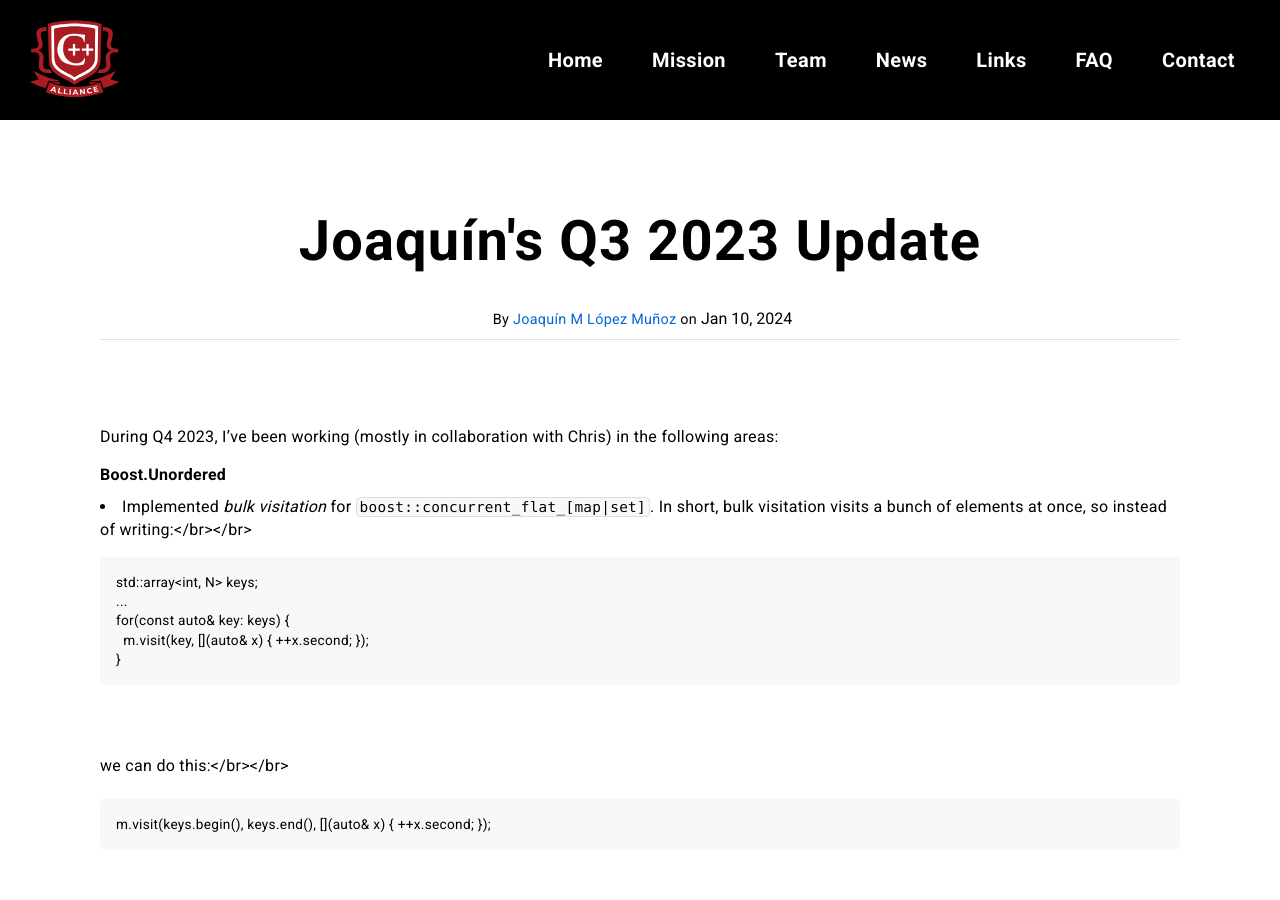
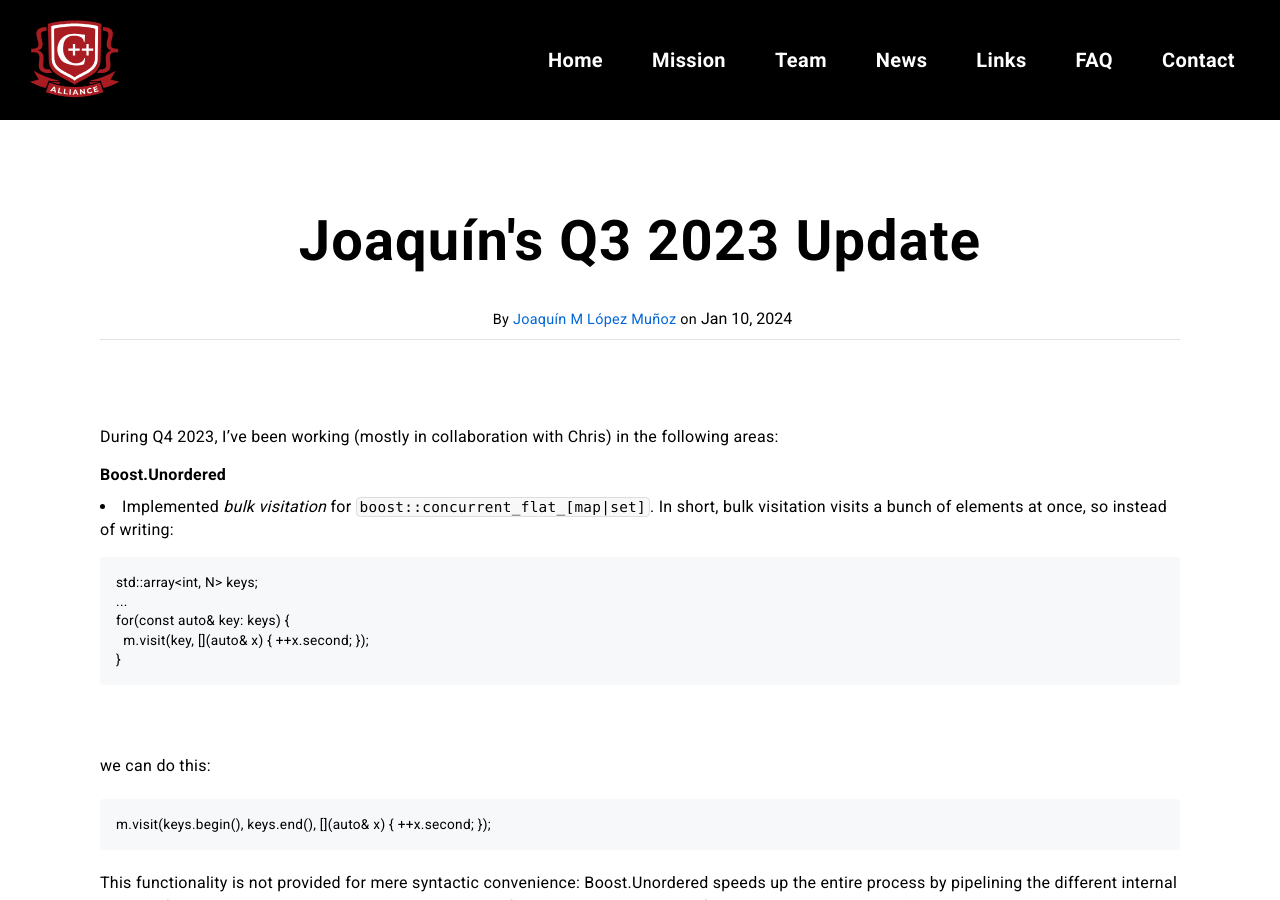
Before and after one commit to unecigarettewm/cppa-www, a Jekyll site: the page built from _posts/2024-01-10-Joaquins2023Q4Update.md, in a window 1280 px wide and 900 px high. Built offline with Jekyll 4.4.1, drawn with Linux system fonts in a browser that asks for light colours; comment, search, counter and statistics services are not loaded.

Commit message:
fixed layout

```diff
--- a/_posts/2024-01-10-Joaquins2023Q4Update.md
+++ b/_posts/2024-01-10-Joaquins2023Q4Update.md
@@ -12,15 +12,15 @@ During Q4 2023, I've been working (mostly in collaboration with Chris) in the fo
 ### Boost.Unordered
 
 * Implemented _bulk visitation_ for `boost::concurrent_flat_[map|set]`.  In short, bulk visitation
-visits a bunch of elements at once, so instead of writing:</br></br>
+visits a bunch of elements at once, so instead of writing:
 <pre>std::array<int, N> keys;
 ...
 for(const auto& key: keys) {
   m.visit(key, [](auto& x) { ++x.second; });
 }</pre><br/><br/>
-we can do this:</br></br>
+we can do this:
 <pre>
-m.visit(keys.begin(), keys.end(), [](auto& x) { ++x.second; });</pre><br/><br/>
+m.visit(keys.begin(), keys.end(), [](auto& x) { ++x.second; });</pre>
 This functionality is not provided for mere syntactic convenience: Boost.Unordered speeds up
 the entire process by pipelining the different internal stages of each individual visitation,
 which results in performance improvements of 40% and more. The article
```
